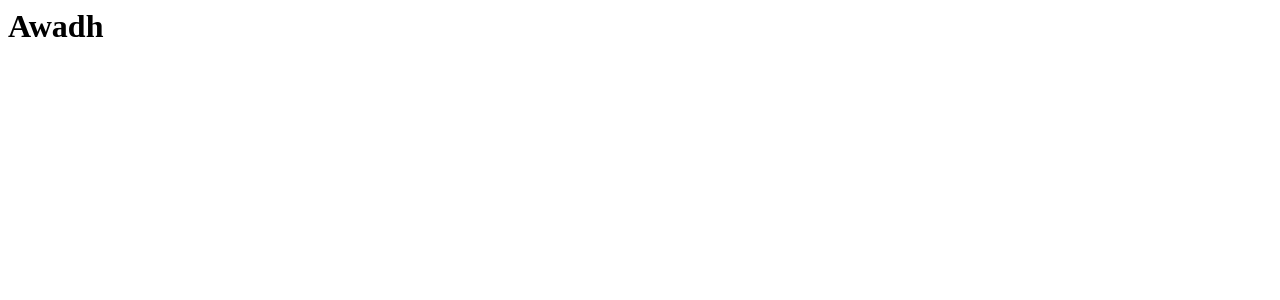
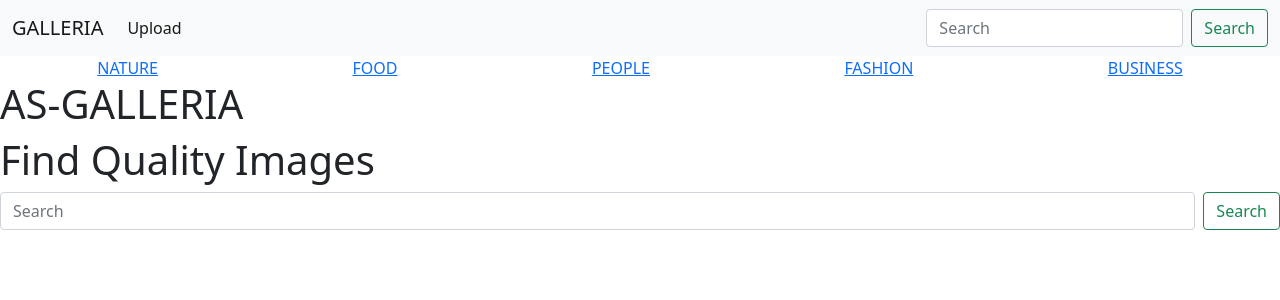
Before and after one commit to Awadh-Awadh/AGalleria, a Django app: page / in a window 1280 px wide. Before the commit the part shown is almost empty. Shown: the top 300 px of the page. Run offline with Django 3.2, Linux system fonts and the light colour scheme.

Commit message:
add view function that renders the home template

```diff
--- a/galleria/templates/gallery/index.html
+++ b/galleria/templates/gallery/index.html
@@ -1,9 +1,28 @@
-{% extends 'gallery/index.html' %}
+{% extends 'gallery/layout.html' %}
 
 
 {% block content %}
 <div class="content">
   <div class="head">
+    <div class="cats d-flex justify-content-around">
+    <div class="food">
+      <a href=""> NATURE</a>
+    </div>
+    <div class="food">
+      <a href=""> FOOD</a>
+
+    </div>
+    <div class="food">
+      <a href=""> PEOPLE</a>
+    </div>
+    <div class="food">
+      <a href="">FASHION</a>
+    </div>
+    <div class="food">
+      <a href=""> BUSINESS</a>
+    </div>
+
+  </div>
     <h1>AS-GALLERIA</h1>
   </div>
   <div class="head">
--- a/galleria/templates/gallery/layout.html
+++ b/galleria/templates/gallery/layout.html
@@ -11,43 +11,28 @@
   <title>Agalleria</title>
 </head>
 <body>
-  <div class="container">
-    <nav class="navbar fixed-top navbar-light bg-light">
-      <div class="container-fluid">
-        <a class="navbar-brand">P.Search</a>
+  <nav class="navbar navbar-expand-lg navbar-light bg-light">
+    <div class="container-fluid">
+      <a class="navbar-brand" href="#">GALLERIA</a>
+      <button class="navbar-toggler" type="button" data-bs-toggle="collapse" data-bs-target="#navbarTogglerDemo02" aria-controls="navbarTogglerDemo02" aria-expanded="false" aria-label="Toggle navigation">
+        <span class="navbar-toggler-icon"></span>
+      </button>
+      <div class="collapse navbar-collapse" id="navbarTogglerDemo02">
+        <ul class="navbar-nav me-auto mb-2 mb-lg-0">
+          <li class="nav-item">
+            <a class="nav-link active" aria-current="page" href="#">Upload</a>
+          </li>
+        </ul>
         <form class="d-flex">
-
-            <button class="btn btn-outline-success me-2" type="button">Upload photo</button>
-           </form>
           <input class="form-control me-2" type="search" placeholder="Search" aria-label="Search">
           <button class="btn btn-outline-success" type="submit">Search</button>
         </form>
-        <div class="cats d-flex">
-          <div class="food">
-            Food
-          </div>
-          <div class="food">
-            Nature
-          </div>
-          <div class="food">
-            People
-          </div>
-          <div class="food">
-            Fashion
-          </div>
-          <div class="food">
-            Bussiness
-          </div>
-
-        </div>
       </div>
-    </nav>
-
-
-  {% block content %}
+    </div>
+  </nav>
+    {% block content %}
 
   {%  endblock %}
-</div>
 
 
 
--- a/galleria/views.py
+++ b/galleria/views.py
@@ -4,4 +4,4 @@
 # Create your views here.
 def index(request):
 
-    return HttpResponse('<h1>Awadh</h1>')
+    return render(request, 'gallery/index.html')
```
